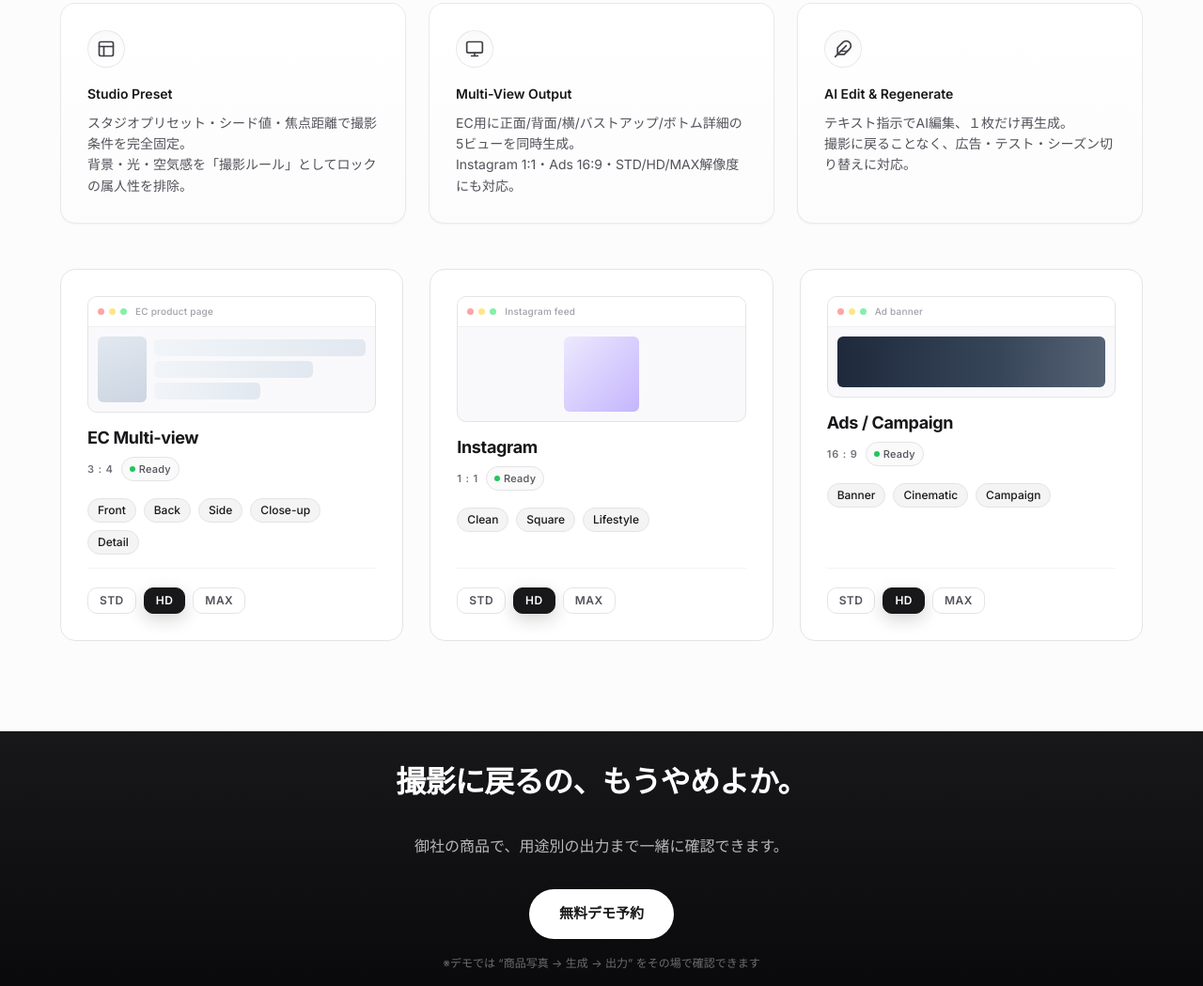
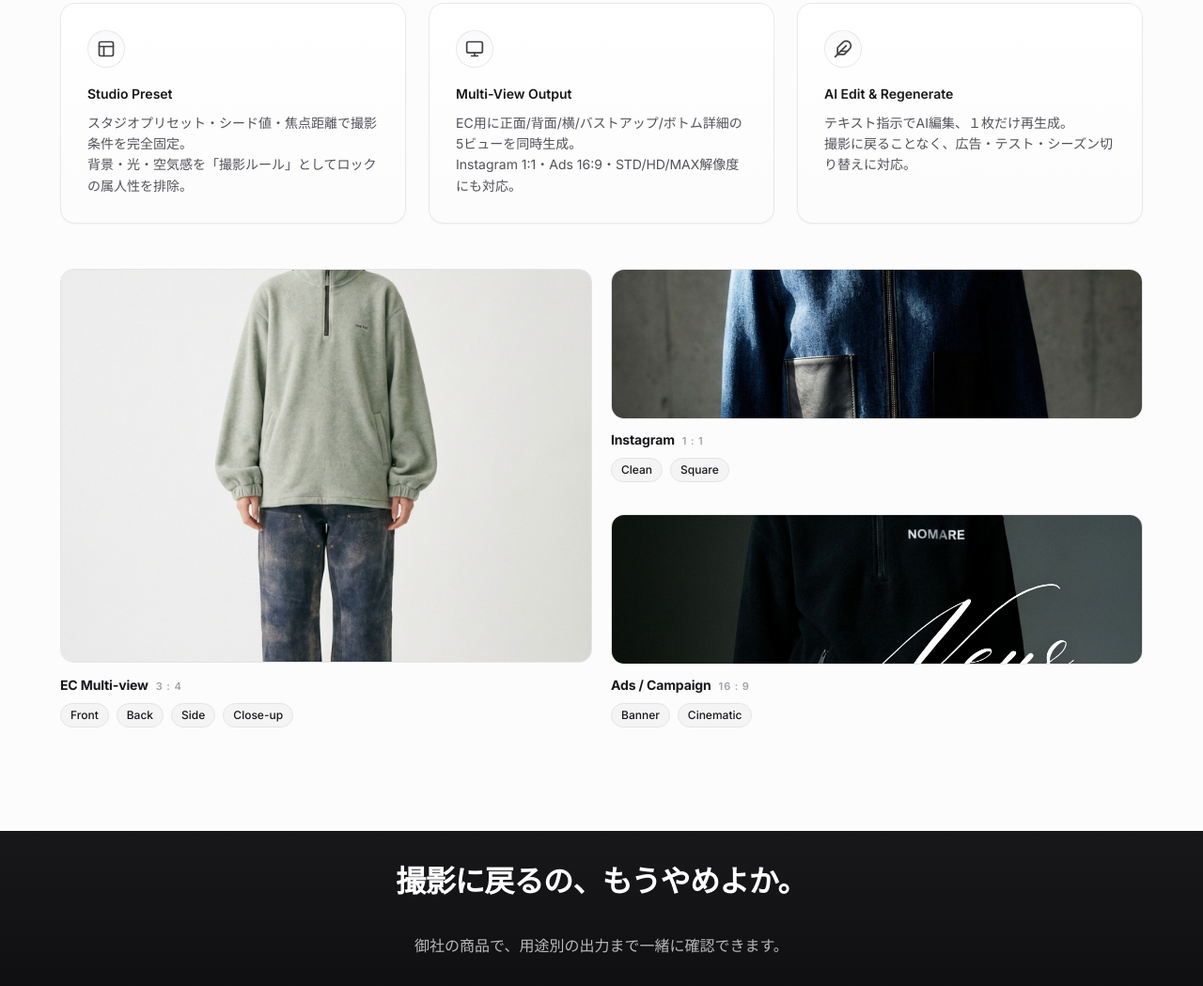
Before and after one commit to Ghost3nexus/lumina-studio-lp, a website: page index.html in a window 1280 px wide. Shown: the part 3433-4482 px from the top of the page at 94% size. Drawn offline with Linux system fonts and the light colour scheme.

Commit message:
feat: asymmetric image gallery (EC large + IG/Ads stacked) with drag-and-drop per slot

```diff
--- a/index.html
+++ b/index.html
@@ -455,108 +455,79 @@
                 </div>
             </div>
 
-            <!-- Output Format Grid -->
-            <div class="output-format-grid fade-up">
+            <!-- Output Format Gallery (asymmetric: large-left + stacked-right) -->
+            <div class="ofgallery fade-up">
 
-                <!-- EC Multi-view -->
-                <div class="output-format-card">
-                    <div class="ofcard-preview ofcard-preview--ec">
-                        <div class="ofcard-preview-bar">
-                            <span class="ofdot"></span><span class="ofdot"></span><span class="ofdot"></span>
-                            <span class="ofbar-title">EC product page</span>
+                <!-- LEFT: EC Multi-view (large) -->
+                <div class="ofgallery-main">
+                    <div class="ofgallery-img-wrap" data-dd-slot="ec">
+                        <img class="ofgallery-img" src="assets/images/usecase_ec.jpg" alt="EC Multi-view sample"
+                            draggable="false">
+                        <div class="ofgallery-hint" aria-hidden="true">Drop image to replace</div>
+                        <input type="file" class="ofgallery-file-input" accept="image/*" tabindex="-1"
+                            aria-hidden="true">
                     </div>
-                        <div class="ofcard-preview-body">
-                            <div class="ofmock-portrait"></div>
-                            <div class="ofmock-stack">
-                                <div class="ofmock-thumb"></div>
-                                <div class="ofmock-thumb"></div>
-                                <div class="ofmock-thumb"></div>
-                            </div>
-                        </div>
-                    </div>
-                    <div class="ofcard-top">
-                        <div class="ofcard-title">EC Multi-view</div>
-                        <div class="ofcard-meta">
-                            <span class="ofcard-ratio-label">3 : 4</span>
-                            <span class="ofcard-status"><span class="ofstatus-dot"></span>Ready</span>
-                        </div>
+                    <div class="ofgallery-footer">
+                        <div class="ofgallery-label">
+                            <span class="ofgallery-title">EC Multi-view</span>
+                            <span class="ofgallery-ratio">3 : 4</span>
                         </div>
                         <div class="ofcard-pills">
                             <span class="ofcard-pill">Front</span>
                             <span class="ofcard-pill">Back</span>
                             <span class="ofcard-pill">Side</span>
                             <span class="ofcard-pill">Close-up</span>
-                        <span class="ofcard-pill">Detail</span>
                         </div>
-                    <div class="ofcard-res">
-                        <button class="ofcard-res-btn" type="button">STD</button>
-                        <button class="ofcard-res-btn is-active" type="button">HD</button>
-                        <button class="ofcard-res-btn" type="button">MAX</button>
                     </div>
                 </div>
 
+                <!-- RIGHT: IG + Ads stacked -->
+                <div class="ofgallery-side">
+
                     <!-- Instagram -->
-                <div class="output-format-card">
-                    <div class="ofcard-preview ofcard-preview--ig">
-                        <div class="ofcard-preview-bar">
-                            <span class="ofdot"></span><span class="ofdot"></span><span class="ofdot"></span>
-                            <span class="ofbar-title">Instagram feed</span>
+                    <div class="ofgallery-sub">
+                        <div class="ofgallery-img-wrap" data-dd-slot="ig">
+                            <img class="ofgallery-img" src="assets/images/usecase_sns.jpg" alt="Instagram sample"
+                                draggable="false">
+                            <div class="ofgallery-hint" aria-hidden="true">Drop image to replace</div>
+                            <input type="file" class="ofgallery-file-input" accept="image/*" tabindex="-1"
+                                aria-hidden="true">
                         </div>
-                        <div class="ofcard-preview-body">
-                            <div class="ofmock-square"></div>
-                        </div>
-                    </div>
-                    <div class="ofcard-top">
-                        <div class="ofcard-title">Instagram</div>
-                        <div class="ofcard-meta">
-                            <span class="ofcard-ratio-label">1 : 1</span>
-                            <span class="ofcard-status"><span class="ofstatus-dot"></span>Ready</span>
-                        </div>
+                        <div class="ofgallery-footer">
+                            <div class="ofgallery-label">
+                                <span class="ofgallery-title">Instagram</span>
+                                <span class="ofgallery-ratio">1 : 1</span>
                             </div>
                             <div class="ofcard-pills">
                                 <span class="ofcard-pill">Clean</span>
                                 <span class="ofcard-pill">Square</span>
-                        <span class="ofcard-pill">Lifestyle</span>
                             </div>
-                    <div class="ofcard-res">
-                        <button class="ofcard-res-btn" type="button">STD</button>
-                        <button class="ofcard-res-btn is-active" type="button">HD</button>
-                        <button class="ofcard-res-btn" type="button">MAX</button>
                         </div>
                     </div>
 
                     <!-- Ads / Campaign -->
-                <div class="output-format-card">
-                    <div class="ofcard-preview ofcard-preview--ads">
-                        <div class="ofcard-preview-bar">
-                            <span class="ofdot"></span><span class="ofdot"></span><span class="ofdot"></span>
-                            <span class="ofbar-title">Ad banner</span>
+                    <div class="ofgallery-sub">
+                        <div class="ofgallery-img-wrap" data-dd-slot="ads">
+                            <img class="ofgallery-img" src="assets/images/usecase_ad_banner.png" alt="Ads sample"
+                                draggable="false">
+                            <div class="ofgallery-hint" aria-hidden="true">Drop image to replace</div>
+                            <input type="file" class="ofgallery-file-input" accept="image/*" tabindex="-1"
+                                aria-hidden="true">
                         </div>
-                        <div class="ofcard-preview-body">
-                            <div class="ofmock-wide"></div>
-                        </div>
-                    </div>
-                    <div class="ofcard-top">
-                        <div class="ofcard-title">Ads / Campaign</div>
-                        <div class="ofcard-meta">
-                            <span class="ofcard-ratio-label">16 : 9</span>
-                            <span class="ofcard-status"><span class="ofstatus-dot"></span>Ready</span>
-                        </div>
+                        <div class="ofgallery-footer">
+                            <div class="ofgallery-label">
+                                <span class="ofgallery-title">Ads / Campaign</span>
+                                <span class="ofgallery-ratio">16 : 9</span>
                             </div>
                             <div class="ofcard-pills">
                                 <span class="ofcard-pill">Banner</span>
                                 <span class="ofcard-pill">Cinematic</span>
-                        <span class="ofcard-pill">Campaign</span>
                             </div>
-                    <div class="ofcard-res">
-                        <button class="ofcard-res-btn" type="button">STD</button>
-                        <button class="ofcard-res-btn is-active" type="button">HD</button>
-                        <button class="ofcard-res-btn" type="button">MAX</button>
                         </div>
                     </div>
 
-            </div>
-        </div>
+                </div><!-- /ofgallery-side -->
+            </div><!-- /ofgallery -->
     </section>
 
     <!-- ========== Mid CTA ========== -->
--- a/styles.css
+++ b/styles.css
@@ -2538,3 +2538,149 @@ body.dev-mode .dev-mode-indicator {
         transform: none;
     }
 }
+
+
+/* =============================================================
+   OFGALLERY — Asymmetric image gallery (Case C)
+   =============================================================  */
+
+.ofgallery {
+    display: grid;
+    grid-template-columns: 1fr 1fr;
+    gap: 20px;
+    margin-top: 3rem;
+}
+
+/* Left: tall card */
+.ofgallery-main {
+    display: flex;
+    flex-direction: column;
+    gap: 12px;
+}
+
+.ofgallery-main .ofgallery-img-wrap {
+    flex: 1;
+    min-height: 360px;
+}
+
+/* Right: two stacked */
+.ofgallery-side {
+    display: flex;
+    flex-direction: column;
+    gap: 20px;
+}
+
+.ofgallery-sub {
+    display: flex;
+    flex-direction: column;
+    gap: 10px;
+    flex: 1;
+}
+
+/* Image slot */
+.ofgallery-img-wrap {
+    position: relative;
+    overflow: hidden;
+    border-radius: 14px;
+    border: 1px solid #e4e4e7;
+    background: #f4f4f5;
+    cursor: pointer;
+}
+
+.ofgallery-main .ofgallery-img-wrap { min-height: 380px; }
+.ofgallery-sub .ofgallery-img-wrap  { min-height: 160px; }
+
+.ofgallery-img {
+    width: 100%;
+    height: 100%;
+    object-fit: cover;
+    display: block;
+    position: absolute;
+    inset: 0;
+    transition: transform 0.35s ease, opacity 0.3s ease;
+}
+
+.ofgallery-img-wrap:hover .ofgallery-img {
+    transform: scale(1.03);
+}
+
+/* Hint overlay */
+.ofgallery-hint {
+    position: absolute;
+    inset: 0;
+    display: flex;
+    align-items: center;
+    justify-content: center;
+    font-size: 12px;
+    font-weight: 600;
+    color: #ffffff;
+    background: rgba(24,24,27,0.5);
+    opacity: 0;
+    transition: opacity 0.2s ease;
+    pointer-events: none;
+    letter-spacing: 0.02em;
+    backdrop-filter: blur(2px);
+    border-radius: inherit;
+    z-index: 5;
+}
+
+.ofgallery-img-wrap:hover .ofgallery-hint,
+.ofgallery-img-wrap.is-over .ofgallery-hint {
+    opacity: 1;
+}
+
+.ofgallery-img-wrap.is-over {
+    border-color: #18181b;
+    box-shadow: 0 0 0 2px #18181b;
+}
+
+/* Hidden file input */
+.ofgallery-file-input {
+    position: absolute;
+    inset: 0;
+    opacity: 0;
+    cursor: pointer;
+    z-index: 10;
+    width: 100%;
+    height: 100%;
+}
+
+/* Footer: label + pills */
+.ofgallery-footer {
+    display: flex;
+    flex-direction: column;
+    gap: 8px;
+}
+
+.ofgallery-label {
+    display: flex;
+    align-items: baseline;
+    gap: 8px;
+}
+
+.ofgallery-title {
+    font-size: 14px;
+    font-weight: 700;
+    color: #18181b;
+    letter-spacing: -0.01em;
+}
+
+.ofgallery-ratio {
+    font-size: 11px;
+    font-weight: 600;
+    letter-spacing: 0.08em;
+    color: #a1a1aa;
+}
+
+/* Mobile: stack vertically */
+@media (max-width: 768px) {
+    .ofgallery {
+        grid-template-columns: 1fr;
+    }
+    .ofgallery-main .ofgallery-img-wrap {
+        min-height: 240px;
+    }
+    .ofgallery-sub .ofgallery-img-wrap {
+        min-height: 140px;
+    }
+}
```
Also changed, not shown: script.js (+50 -0 lines). Lines whose indentation alone changed are shown as unchanged.
